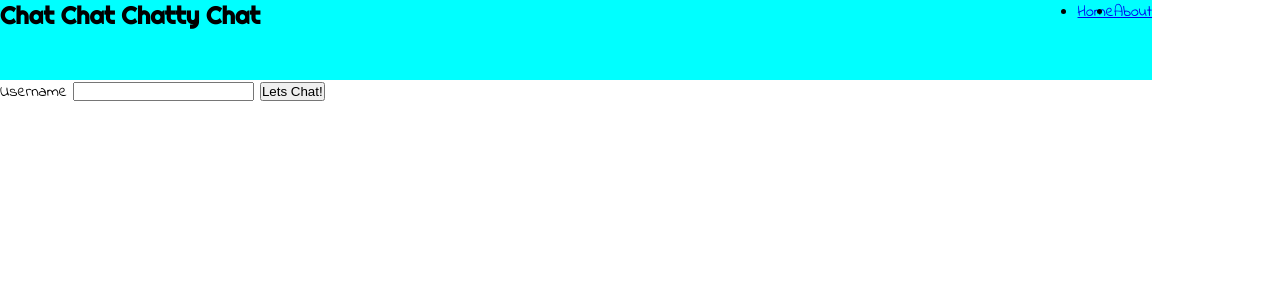
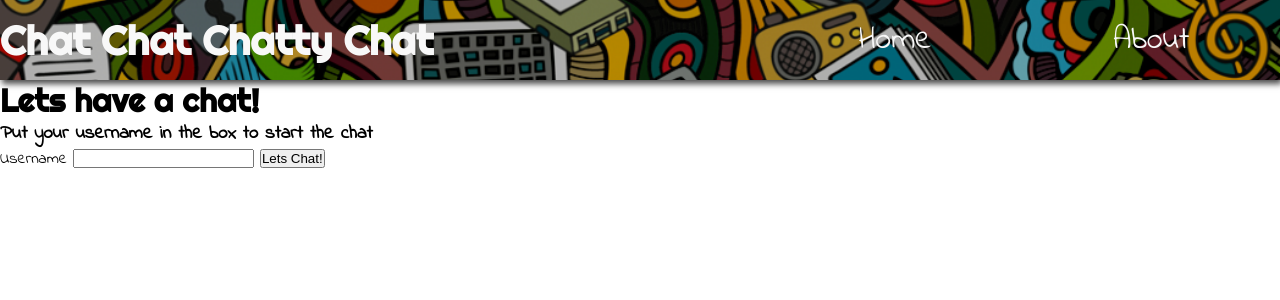
Before and after one commit to Clinton-Davis/Comhr-, a Flask app: page / in a window 1280 px wide. Shown: the top 300 px of the page. Run offline with Flask 2, Linux system fonts and the light colour scheme.

Commit message:
added nave bg and heading sizes and form div to style

```diff
--- a/static/css/style.css
+++ b/static/css/style.css
@@ -5,20 +5,55 @@
     padding: 0px;
     box-sizing: border-box;
 }
+body {
+    font-family: 'Indie Flower', cursive;
+}
 nav {
     display: flex;
     justify-content: space-between;
-    width: 90%;
+    width: 100%;
     min-height: 10vh;
-    background-color: aqua;
+    background-image: url(../images/Small-Banner-.png);
+    background-position: center;
+    background-size: cover;
+    align-items: center;
+    box-shadow: 2px 4px 6px rgba(0, 0, 0, 0.7);
 }
-body {
-    font-family: 'Indie Flower', cursive;
+.nav-links {
+    display: flex;
+    justify-content: space-around;
+    width: 40%;
+    list-style: none;
 }
+a {
+    text-decoration: none;
+    font-size: 2rem;
+    color: rgb(248, 248, 248);
+
+}
+.logo {
+    font-size: 2.5rem;
+    color: rgb(248, 248, 248);
+}
+
 h1 {
     font-family: 'Righteous', cursive;
 }
-.nav-links {
+
+
+.about {
+    text-align: center;
     display: flex;
+    flex-direction: column;
+    align-items: center;
+}
+.aboutHeading {
+    font-size: 2.7rem;
+    margin: 7px;
+    color: rgb(43, 43, 43);
+}
+.about-P {
+    text-align: center;
+    padding: 2px;
 
 }
--- a/templates/base.html
+++ b/templates/base.html
@@ -4,12 +4,14 @@
     <meta charset="UTF-8">
     <meta name="viewport" content="width=device-width, initial-scale=1.0">
     <link href="https://fonts.googleapis.com/css2?family=Indie+Flower&family=Righteous&display=swap" rel="stylesheet">
-    <link rel="stylesheet" href="../static/css/style.css" type="text/css" />
+    <link rel="stylesheet" href="{{ url_for('static', filename='css/style.css') }}" type="text/css" />
     <title>Chat chat chat</title>
 </head>
 <body>
     <nav>
-        <h1>Chat Chat Chatty Chat</h1>
+
+        <h1 class="logo">Chat Chat Chatty Chat</h1>
+
         <ul class="nav-links">
             <li><a href="{{ url_for("index") }}">Home</a></li>
             <li><a href="{{ url_for("about") }}">About</a></li>
--- a/templates/index.html
+++ b/templates/index.html
@@ -1,9 +1,13 @@
 {% extends 'base.html' %}
 
 {% block content %}
+<h1 class="">Lets have a chat!</h1>
+<h3>Put your username in the box to start the chat</h3>
+<div class="form">
 <form method="POST">
     <label for="username">Username</label>
     <input type="text" id="username" name="username"/>
-    <button>Lets Chat!</button>
+    <button class="">Lets Chat!</button>
 </form>
+</div>
 {% endblock %}
```
Also changed, not shown: templates/about.html (+9 -8 lines), static/images/Small-Banner-.png (added).
